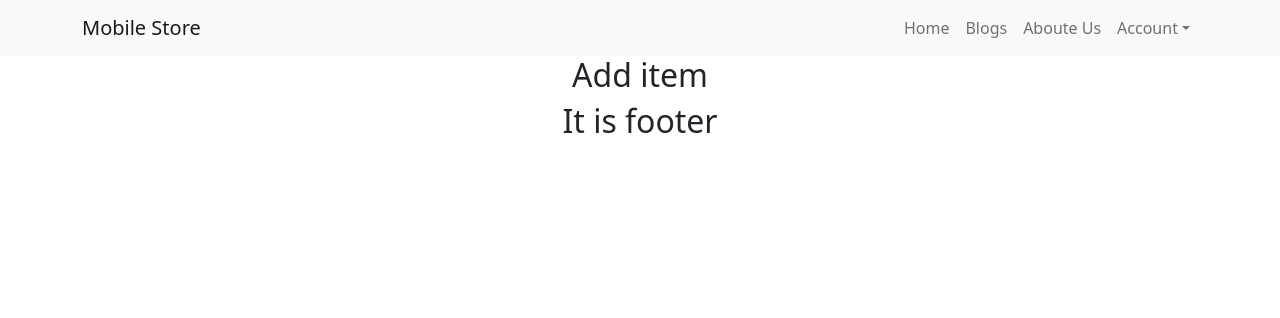
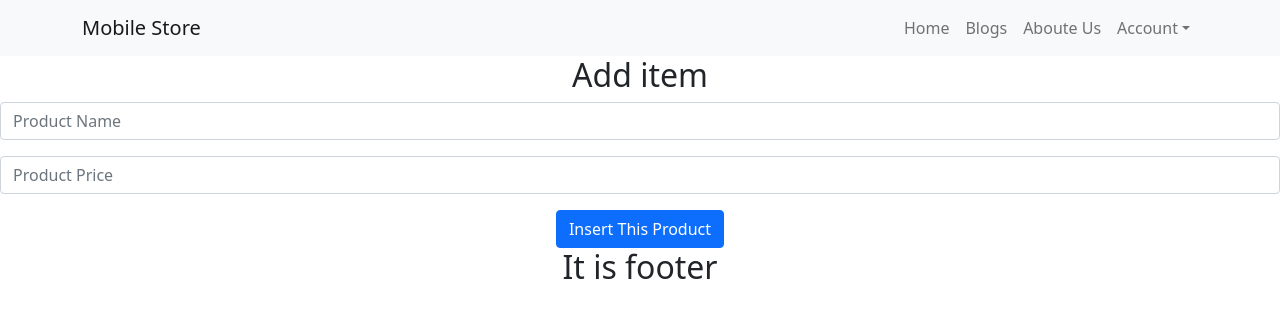
Before and after one commit to wdtahmid/warehouse-client, a React (Create React App) app: page /additem in a window 1280 px wide. Shown: the top 318 px of the page. Built offline with nearby package versions, Linux system fonts and the light colour scheme; no server answers.

Commit message:
Additem form iontegration

```diff
--- a/src/App.css
+++ b/src/App.css
@@ -1,5 +1,5 @@
 .dropdown-menu {
-  padding-bottom: 0;
+  padding-bottom: 0 !important;
 }
 
 .App {
--- a/src/components/AddItem/AddItem.js
+++ b/src/components/AddItem/AddItem.js
@@ -1,9 +1,24 @@
 import React from 'react';
+import { Button, Form } from 'react-bootstrap';
 
 const AddItem = () => {
     return (
         <div>
             <h2>Add item</h2>
+
+            <Form>
+                <Form.Group className="mb-3" controlId="formBasicEmail">
+
+                    <Form.Control type="productName" name='productName' placeholder="Product Name" />
+                </Form.Group>
+
+                <Form.Group className="mb-3" controlId="formBasicPassword">
+                    <Form.Control type="number" name='productPrice' placeholder="Product Price" />
+                </Form.Group>
+                <Button variant="primary" type="submit">
+                    Insert This Product
+                </Button>
+            </Form>
         </div>
     );
 };
--- a/src/components/Login/Login.js
+++ b/src/components/Login/Login.js
@@ -3,7 +3,7 @@ import { Button, Form } from 'react-bootstrap';
 import { useSignInWithEmailAndPassword } from 'react-firebase-hooks/auth';
 import auth from '../../hooks/firebase.init';
 import { useAuthState } from 'react-firebase-hooks/auth';
-import { useLocation, useNavigate } from 'react-router-dom';
+import { Link, useLocation, useNavigate } from 'react-router-dom';
 
 const Login = () => {
 
@@ -65,6 +65,7 @@ const Login = () => {
                     Submit
                 </Button>
             </Form>
+            <p>Don't you have an account? Please <Link to='/register'>Register</Link > </p>
             <p>{error?.message}</p>
         </div>
     );
--- a/src/components/Register/Register.js
+++ b/src/components/Register/Register.js
@@ -3,6 +3,7 @@ import { Button, Form } from 'react-bootstrap';
 import auth from '../../hooks/firebase.init';
 import { useCreateUserWithEmailAndPassword } from 'react-firebase-hooks/auth';
 import { toast, ToastContainer } from 'react-toastify';
+import { Link } from 'react-router-dom';
 
 const Register = () => {
 
@@ -53,7 +54,7 @@ const Register = () => {
                     Register
                 </Button>
             </Form>
-
+            <p>Already have an account? Please <Link to='/login'>Sign In</Link > </p>
             <ToastContainer></ToastContainer>
         </div>
     );
--- a/src/components/Shared/Header/Header.js
+++ b/src/components/Shared/Header/Header.js
@@ -29,7 +29,7 @@ const Header = () => {
                                     <NavDropdown.Item className='pb-0' as={Link} to="/manageitems">Manage Items</NavDropdown.Item>
                                     <NavDropdown.Item as={Link} to="/additem">Add Item</NavDropdown.Item>
                                     <NavDropdown.Item as={Link} to="/myitems">My Items</NavDropdown.Item>
-                                    <Button className='w-100 m-0 rounded-0' onClick={logOut}>Sign Out</Button>
+                                    <Button className='w-100 mt-2 rounded-0' onClick={logOut}>Sign Out</Button>
                                 </div>
                                 :
 
```
Also changed, not shown: firebase.json (added), 1 other file (tests, documents, lock files or other folders).
